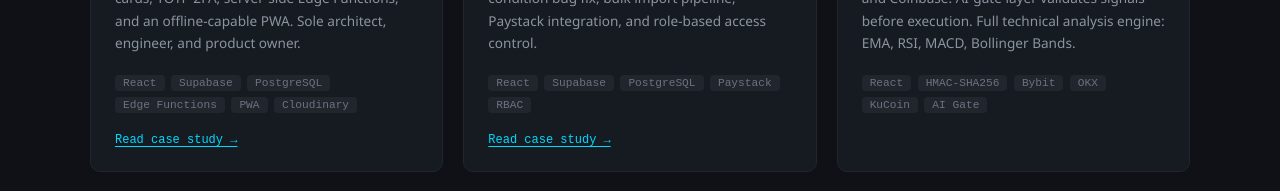
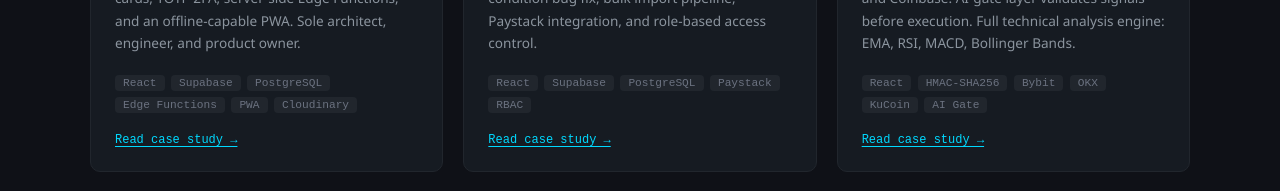
Before and after one commit to nseobong69/nae, a React (Vite) app: page / in a window 1280 px wide. Shown: the part 1120-1311 px from the top of the page. Built offline with nearby package versions, Linux system fonts and the light colour scheme.

Commit message:
Add files via upload

```diff
--- a/src/App.jsx
+++ b/src/App.jsx
@@ -49,7 +49,7 @@ const projects = [
         "TODO: a concrete before/after metric (e.g. time saved processing results, admissions turnaround)",
       ],
       lessons:
-        "TODO: one or two sentences of honest self-critique — e.g. why the rebuild to Astro/TypeScript was necessary, what you'd architect differently starting today.",
+        "The single-file HTML/JS architecture was the right call to ship fast with no team and prove the product worked — but it became harder to maintain as the feature set grew across 12 roles and dozens of screens. Security work like RLS policies and XSS remediation had to be retrofitted rather than designed in from the start, which took longer than if I'd separated concerns earlier. If I were starting today, I'd begin with the Astro/TypeScript architecture and component library from day one — the rebuild exists because I learned that lesson the hard way, on a live system serving real schools.",
     },
   },
   {
@@ -66,7 +66,7 @@ const projects = [
         "A retail business needed point-of-sale and inventory management that handled real-world selling patterns — items sold individually and in bulk units — with accurate stock levels under concurrent use.",
       decisions: [
         "Multi-unit selling model: same inventory item sellable by piece or by bulk unit, with stock correctly decremented either way",
-        "Fixed a race condition where concurrent sales could over-sell stock — TODO: describe the fix (e.g. row-level locking, atomic decrement via Postgres function)",
+        "Fixed a race condition where two near-simultaneous sales of the same item could both read the same stock count before either write landed, over-selling inventory that wasn't actually available — resolved by moving the stock decrement into an atomic Postgres function so the read-check-write happens as a single database operation instead of separate round trips from the client",
         "Bulk import pipeline for onboarding existing inventory quickly",
         "Paystack integration for in-store and online payment reconciliation",
         "Role-based access control separating cashier, manager, and admin permissions",
@@ -76,7 +76,7 @@ const projects = [
         "TODO: transaction volume, number of active staff/cashier accounts, or inventory items tracked",
       ],
       lessons:
-        "TODO: what the race-condition bug taught you about concurrency in Supabase/Postgres.",
+        "The race condition only showed up under real concurrent use, not in my own testing — it taught me not to trust client-side read-then-write logic for anything shared across multiple users, and to push those operations into the database as atomic functions by default rather than as an afterthought once a bug surfaces.",
     },
   },
   {
@@ -86,8 +86,25 @@ const projects = [
     desc: "Multi-exchange crypto trading bot with HMAC-SHA256 signed API calls to Bybit, OKX, KuCoin, and Coinbase. AI-gate layer validates signals before execution. Full technical analysis engine: EMA, RSI, MACD, Bollinger Bands.",
     stack: ["React", "HMAC-SHA256", "Bybit", "OKX", "KuCoin", "AI Gate"],
     highlight: false,
-    liveUrl: "",
-    githubUrl: "",
+    liveUrl: "", // TODO
+    githubUrl: "", // TODO
+    caseStudy: {
+      problem:
+        "Manual crypto trading is slow to react and error-prone under pressure. The goal was a bot that could read technical signals across multiple exchanges, filter out low-confidence trades, and execute automatically — without requiring a single point of failure on one exchange's API or uptime.",
+      decisions: [
+        "Multi-exchange architecture: unified signed-request layer over four separate exchange APIs (Bybit, OKX, KuCoin, Coinbase), each with its own auth scheme, rate limits, and response format — normalized into one internal interface",
+        "HMAC-SHA256 request signing implemented per-exchange to meet each API's authentication requirements, with careful handling of nonce/timestamp requirements to avoid replay/signature rejection errors",
+        "Technical analysis engine built from scratch: EMA, RSI, MACD, and Bollinger Bands computed from live price feeds to generate trade signals",
+        "AI-gate layer: signals from the technical analysis engine are not executed directly — they're passed through an AI validation step before any order is placed, adding a second line of judgment beyond pure indicator thresholds",
+        "Failure handling built around the fact that exchange APIs fail independently and inconsistently: a request to one exchange timing out or getting rate-limited doesn't halt the others, and a rejected signed request is treated as 'no trade' rather than retried blindly — since blindly retrying a financial order is far more dangerous than missing one",
+      ],
+      rebuild: "",
+      results: [
+        "TODO: uptime, number of trades executed, or a specific bug/incident you caught and fixed (e.g. a signature mismatch, rate-limit throttling issue)",
+      ],
+      lessons:
+        "Building one signing/auth layer across four exchanges taught me that 'unified API' is a lie you tell yourself early on — each exchange has different nonce rules, error formats, and rate-limit behavior, and the real engineering work is in the normalization layer that hides those differences from the rest of the app, not in the trading logic itself.",
+    },
   },
   {
     name: "Football Prediction Bot",
```
